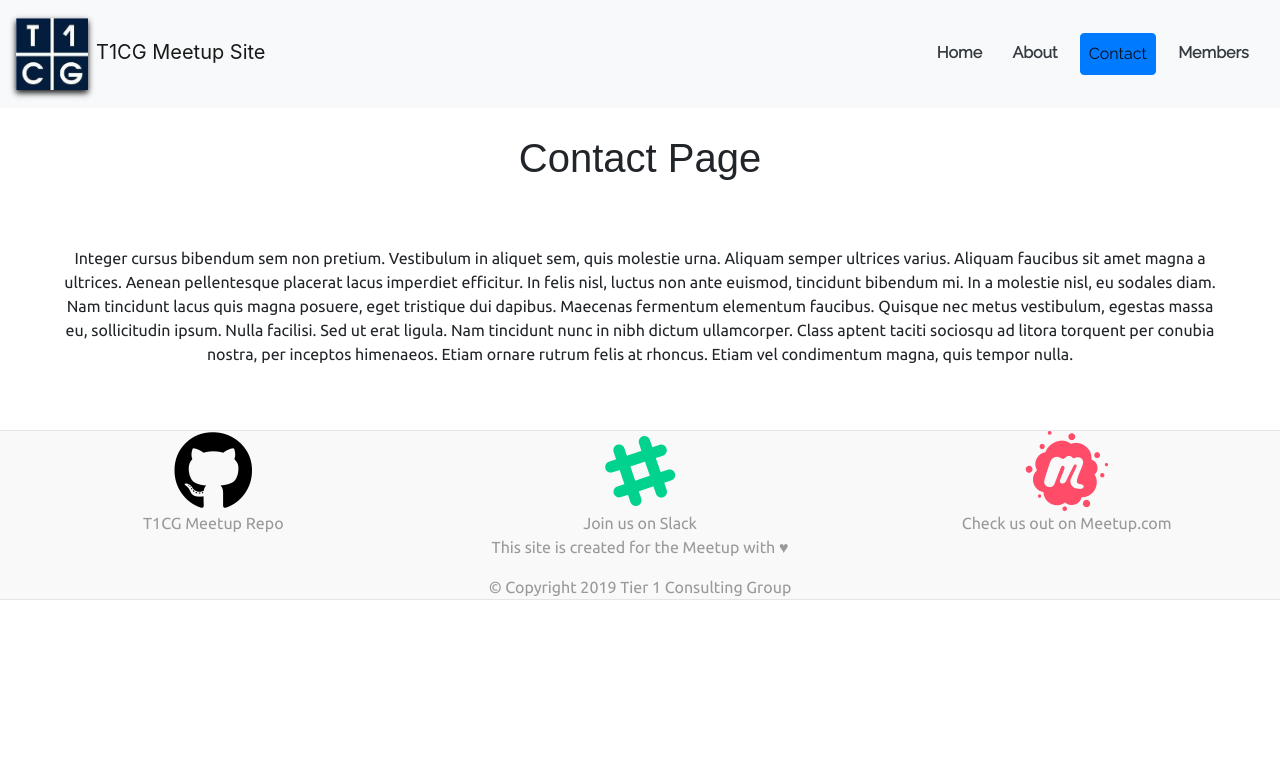
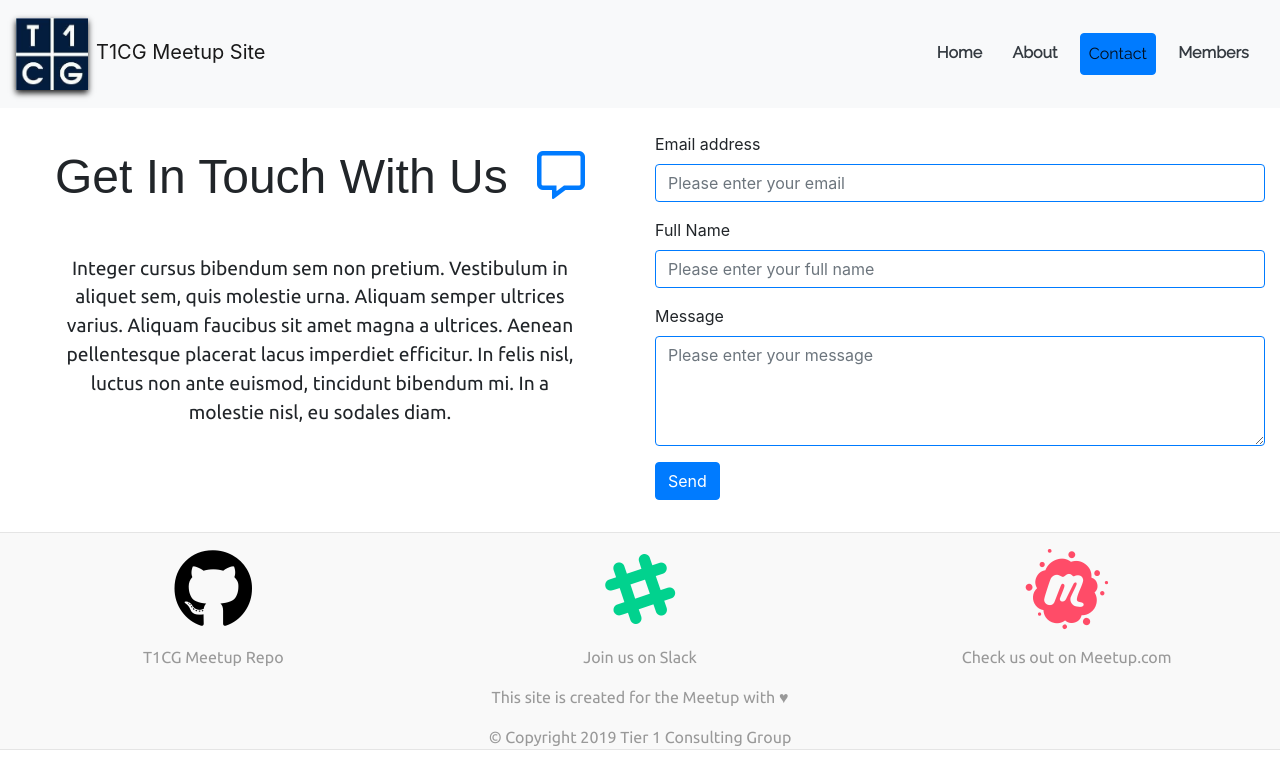
Before and after one commit to t1cgAcademy/t1cg-meetup, a React (Create React App) app: page /contact in a window 1280 px wide. Shown: the top 784 px of the page. Built offline with nearby package versions, Linux system fonts and the light colour scheme.

Commit message:
added a simple form to the contact page

```diff
--- a/src/components/Footer/index.js
+++ b/src/components/Footer/index.js
@@ -42,7 +42,7 @@ export default function Footer() {
         </Row>
         <Row fluid={true}>
           <Col size={'sm-12'}>
-            <p className="footer-text">This site is created for the Meetup with ♥</p>
+            <p className="footer-text-indent">This site is created for the Meetup with ♥</p>
             <p className="footer-text">© Copyright 2019 Tier 1 Consulting Group</p>
           </Col>
         </Row>
--- a/src/components/Footer/style.css
+++ b/src/components/Footer/style.css
@@ -1,5 +1,6 @@
 .github-icon {
     color: black;
+    margin: 1rem
 }
 
 .github-icon:hover {
@@ -8,6 +9,7 @@
 
 .meetup-icon {
     color: #ff4c68;
+    margin: 1rem;
 }
 
 .meetup-icon:hover {
@@ -16,6 +18,7 @@
 
 .slack-icon {
     color: #01d28e;
+    margin: 1rem;
 }
 
 .slack-icon:hover {
@@ -26,6 +29,11 @@
     font-family: 'Ubuntu', sans-serif;
 }
 
+.footer-text-indent {
+    font-family: 'Ubuntu', sans-serif;
+    margin-top: 1rem;
+}
+
 .footer {
     position: relative;
 }
--- a/src/pages/Contact/index.js
+++ b/src/pages/Contact/index.js
@@ -1,23 +1,46 @@
 import React from 'react';
 import './style.css';
 
+//Components
+import Wrapper from '../../components/Wrapper';
+import { Container, Row, Col } from '../../components/Grid';
+
 const Contact = () => (
-  <div>
-    <h1 className="contact-header">Contact Page</h1>
+  <Wrapper>
+    <Container fluid={true}>
+    <Row classNames="mt-4">
+    <Col size={'md-6'}>
+    <h1 className="contact-header">Get In Touch With Us <i class="far fa-comment-alt"></i></h1>
     <p className="contact-text">
-      Integer cursus bibendum sem non pretium. Vestibulum in aliquet sem, quis
-      molestie urna. Aliquam semper ultrices varius. Aliquam faucibus sit amet
-      magna a ultrices. Aenean pellentesque placerat lacus imperdiet efficitur.
-      In felis nisl, luctus non ante euismod, tincidunt bibendum mi. In a
-      molestie nisl, eu sodales diam. Nam tincidunt lacus quis magna posuere,
-      eget tristique dui dapibus. Maecenas fermentum elementum faucibus. Quisque
-      nec metus vestibulum, egestas massa eu, sollicitudin ipsum. Nulla
-      facilisi. Sed ut erat ligula. Nam tincidunt nunc in nibh dictum
-      ullamcorper. Class aptent taciti sociosqu ad litora torquent per conubia
-      nostra, per inceptos himenaeos. Etiam ornare rutrum felis at rhoncus.
-      Etiam vel condimentum magna, quis tempor nulla.
+    Integer cursus bibendum sem non pretium.
+    Vestibulum in aliquet sem, quis molestie urna.
+    Aliquam semper ultrices varius.
+    Aliquam faucibus sit amet magna a ultrices.
+    Aenean pellentesque placerat lacus imperdiet efficitur.
+    In felis nisl, luctus non ante euismod, tincidunt bibendum mi.
+    In a molestie nisl, eu sodales diam.
     </p>
-  </div>
+    </Col>
+    <Col size={'md-6'}>
+      <form action="" className="contact-form" method="">
+        <div className="form-group">
+          <label for="email">Email address</label>
+          <input type="email" className="form-control border-primary" id="email" aria-describedby="emailHelp" placeholder="Please enter your email"></input>
+        </div>
+        <div className="form-group">
+          <label for="name">Full Name</label>
+          <input type="text" className="form-control border-primary" id="name" aria-describedby="nameHelp" placeholder="Please enter your full name"></input>
+        </div>
+        <div className="form-group">
+          <label for="textarea">Message</label>
+          <textarea className="form-control border-primary" id="textarea" name="textarea" maxlength="256" rows="4" placeholder="Please enter your message"></textarea>
+        </div>
+        <button type="submit" class="btn btn-primary submit-button">Send</button>
+      </form>
+    </Col>
+    </Row>
+    </Container>
+  </Wrapper>
 );
 
 export default Contact;
--- a/src/pages/Contact/style.css
+++ b/src/pages/Contact/style.css
@@ -1,8 +1,24 @@
+.contact-form {
+    text-align: left;
+}
+
 .contact-header {
     font-family: 'Raleway-Bold', sans-serif;
-    margin: 2%;
+    font-size: 3rem;
+    margin: 1rem 2rem 1.5rem;
 }
 .contact-text {
     font-family: 'Ubuntu', Arial, Helvetica, sans-serif;
-    margin: 5%;
+    font-size: 1.2rem;
+    margin: 3rem;
 }
+
+.submit-button {
+    margin-bottom: 2rem;
+}
+
+.fa-comment-alt {
+    color: #007bff;
+    margin-left: 1rem;
+    size: 2rem;
+}
```
